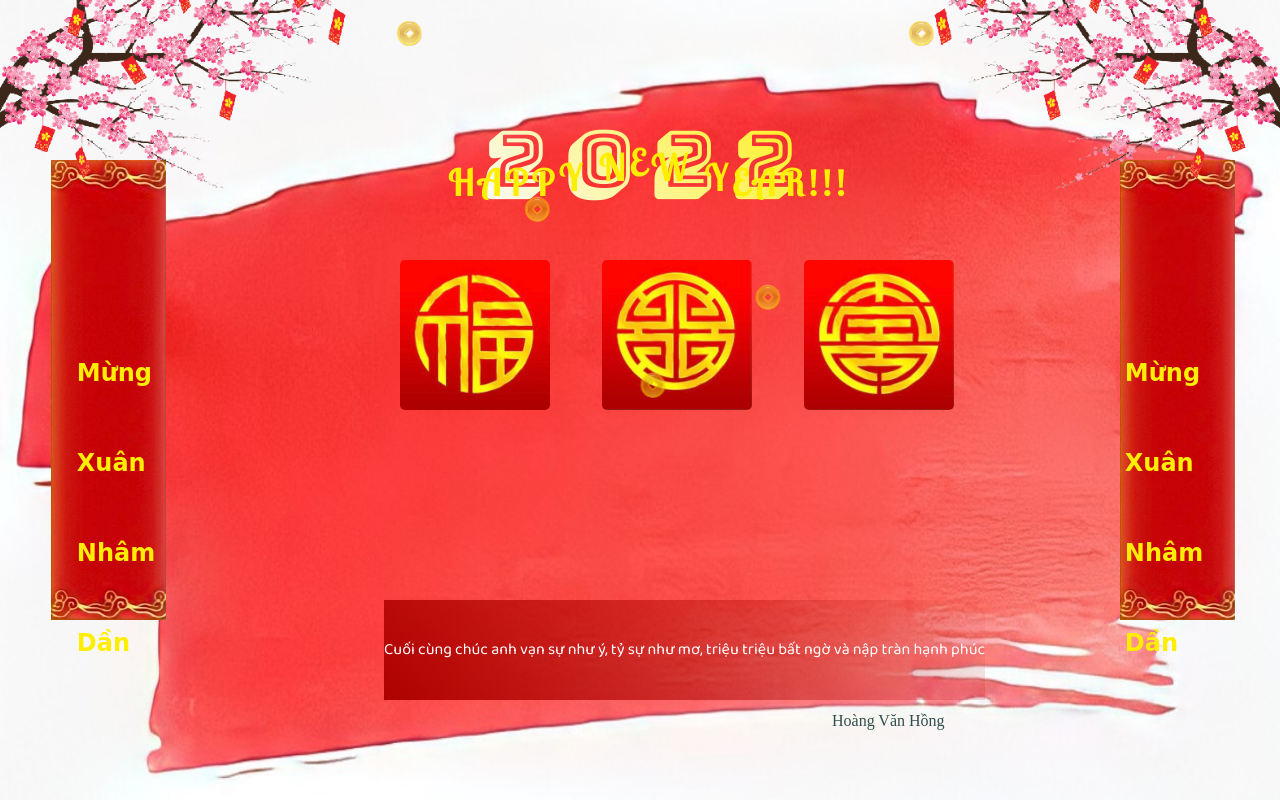
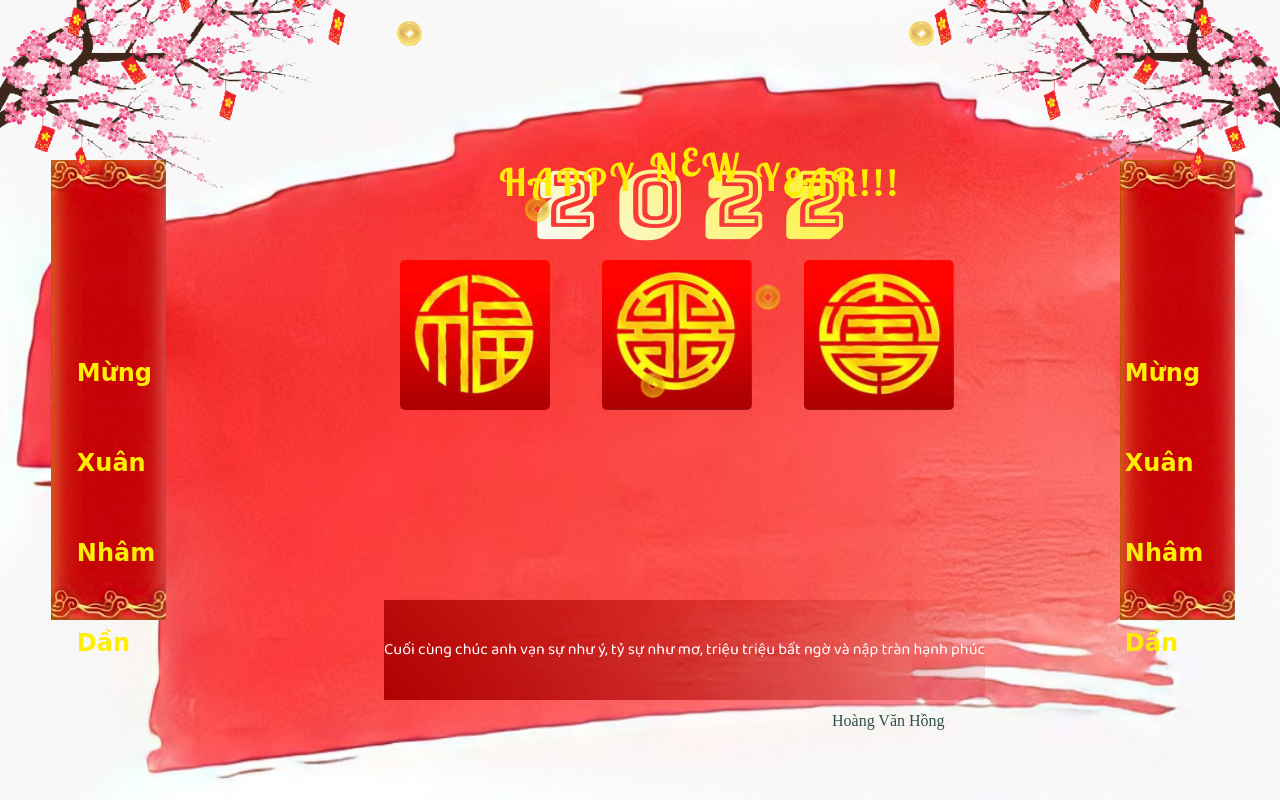
Before and after one commit to hng19/HNY, a plain HTML site: page index.html in a window 1280 px wide. Shown: the top 800 px of the page. Drawn offline with Linux system fonts and the light colour scheme; a web font is replaced by a local one.

Commit message:
Update style.css

```diff
--- a/style.css
+++ b/style.css
@@ -151,7 +151,7 @@ body{
 .line1{
     position: absolute;
     top: 20%;
-    left: 35%;
+    left: 39%;
     z-index: 1;
     font-family: 'Lobster Two', cursive;
     color: rgb(255, 238, 2);
@@ -182,8 +182,8 @@ body{
     font-size: 2em;
     width: 400px;
     position: absolute;
-    top: 120px;
-    left: 525px;
+    top: 20%;
+    left: 45%;
     letter-spacing: 20px;
     animation: year 2s ease-in infinite;
 }
```
